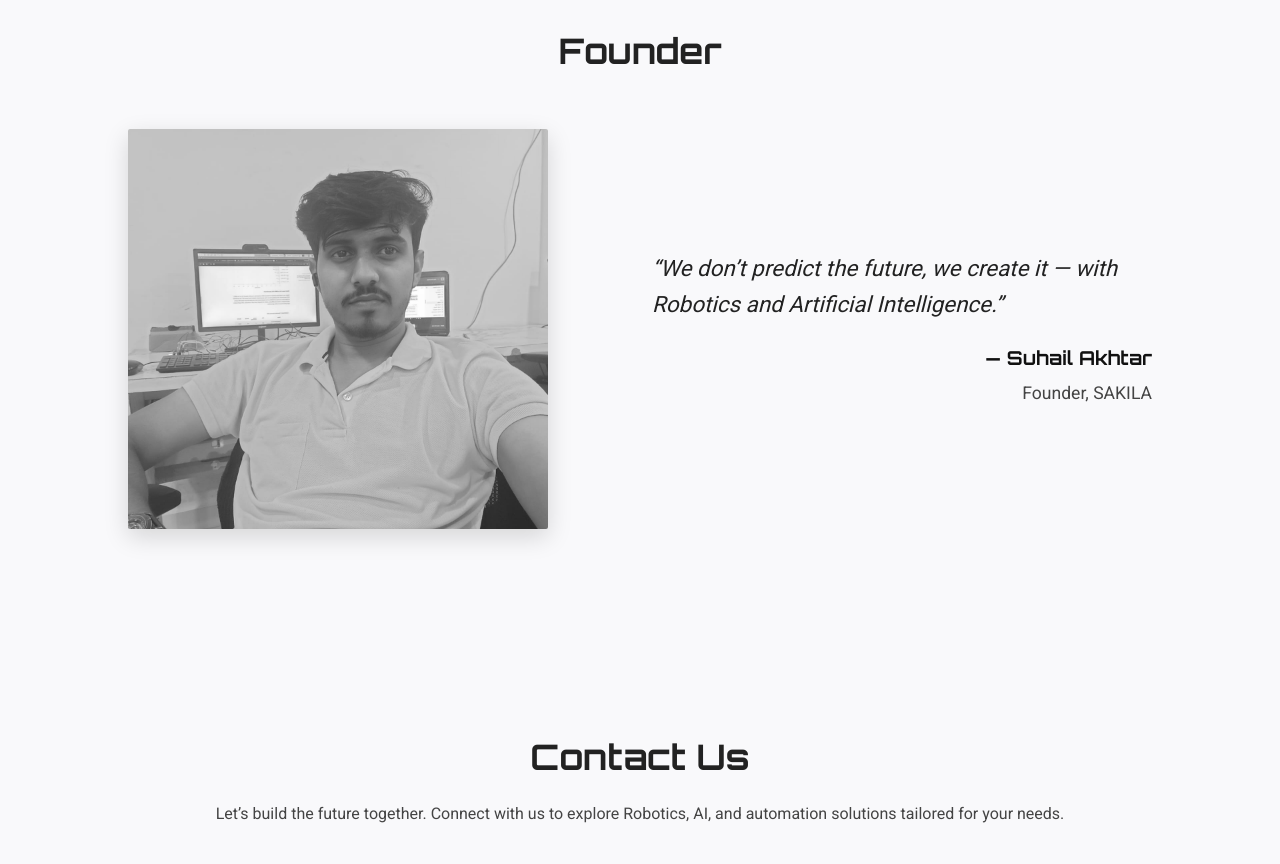
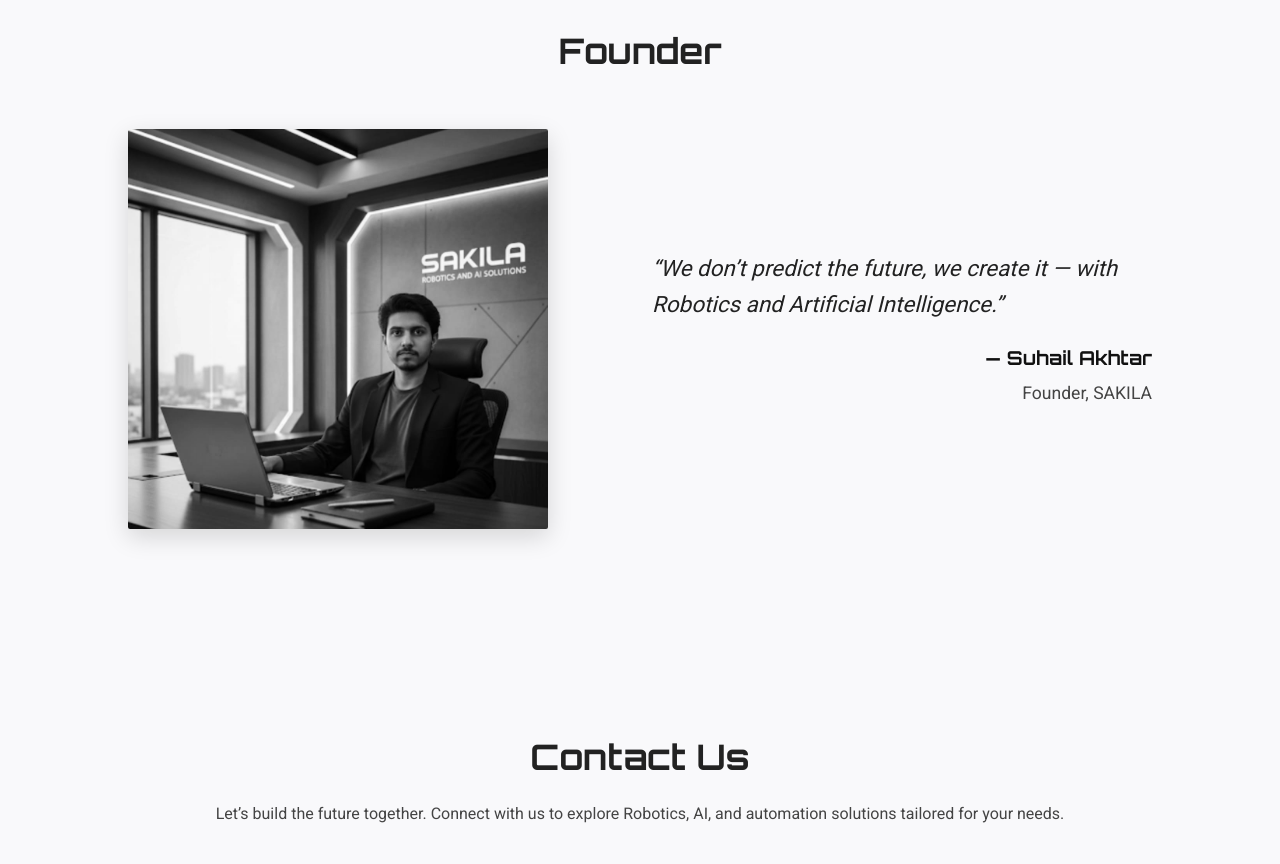
Before and after one commit to tsilentk/SAKILA-COMMING-SOON, a plain HTML site: page index.html in a window 1280 px wide. Shown: the part 3700-4564 px from the top of the page. Drawn offline with Linux system fonts and the light colour scheme.

Commit message:
Update index.html

```diff
--- a/index.html
+++ b/index.html
@@ -385,7 +385,7 @@
     <section id="founder" class="reveal">
       <h2>Founder</h2>
       <div class="flex">
-        <img src="SAKILA-FOUNDER.jpg" alt="Suhail Akhtar" loading="lazy">
+        <img src="sakila-founder-pro.jpg" alt="Suhail Akhtar" loading="lazy">
         <div class="quote-text">
           <p>“We don’t predict the future, we create it — with Robotics and Artificial Intelligence.”</p>
           <p class="name">— Suhail Akhtar</p>
```
